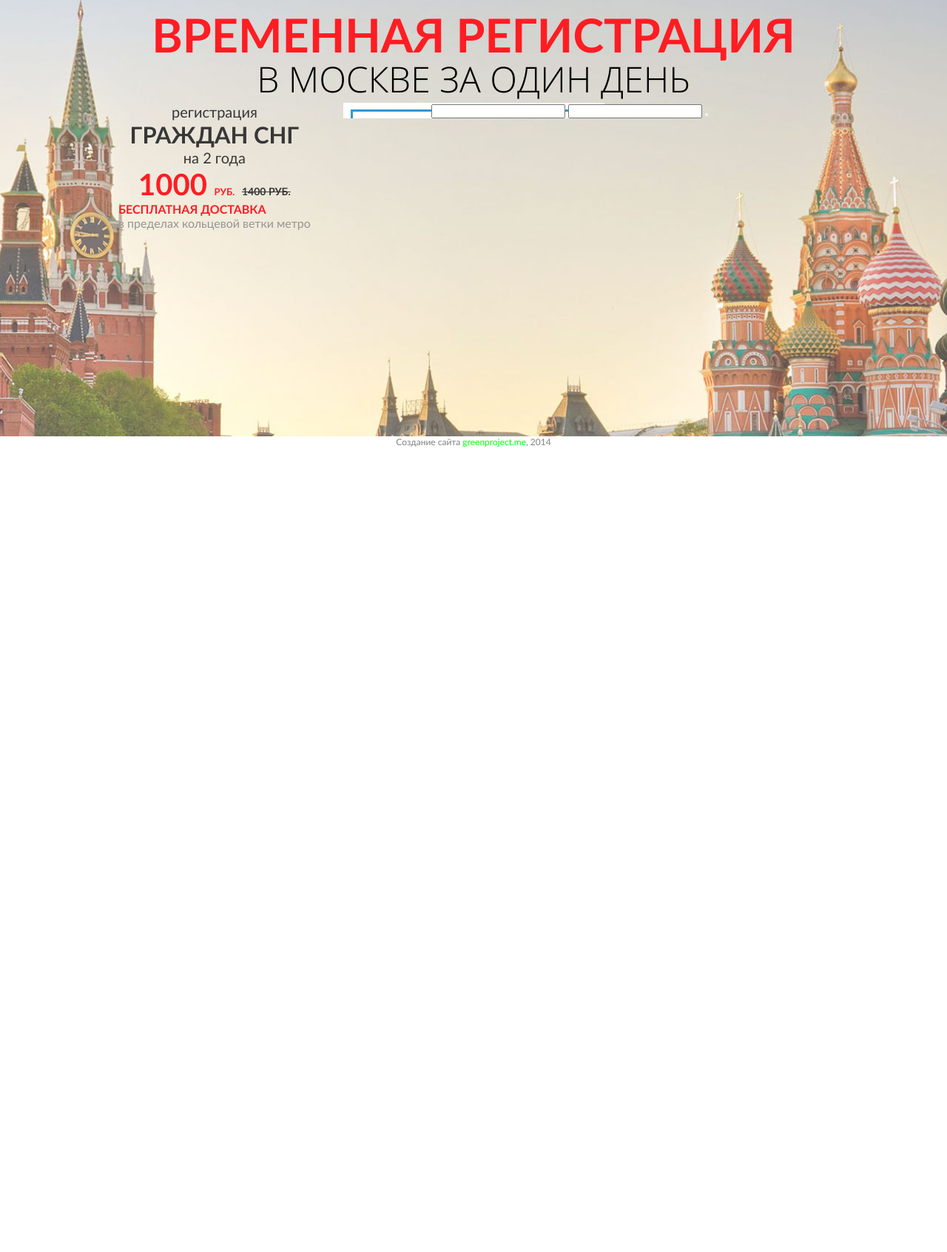
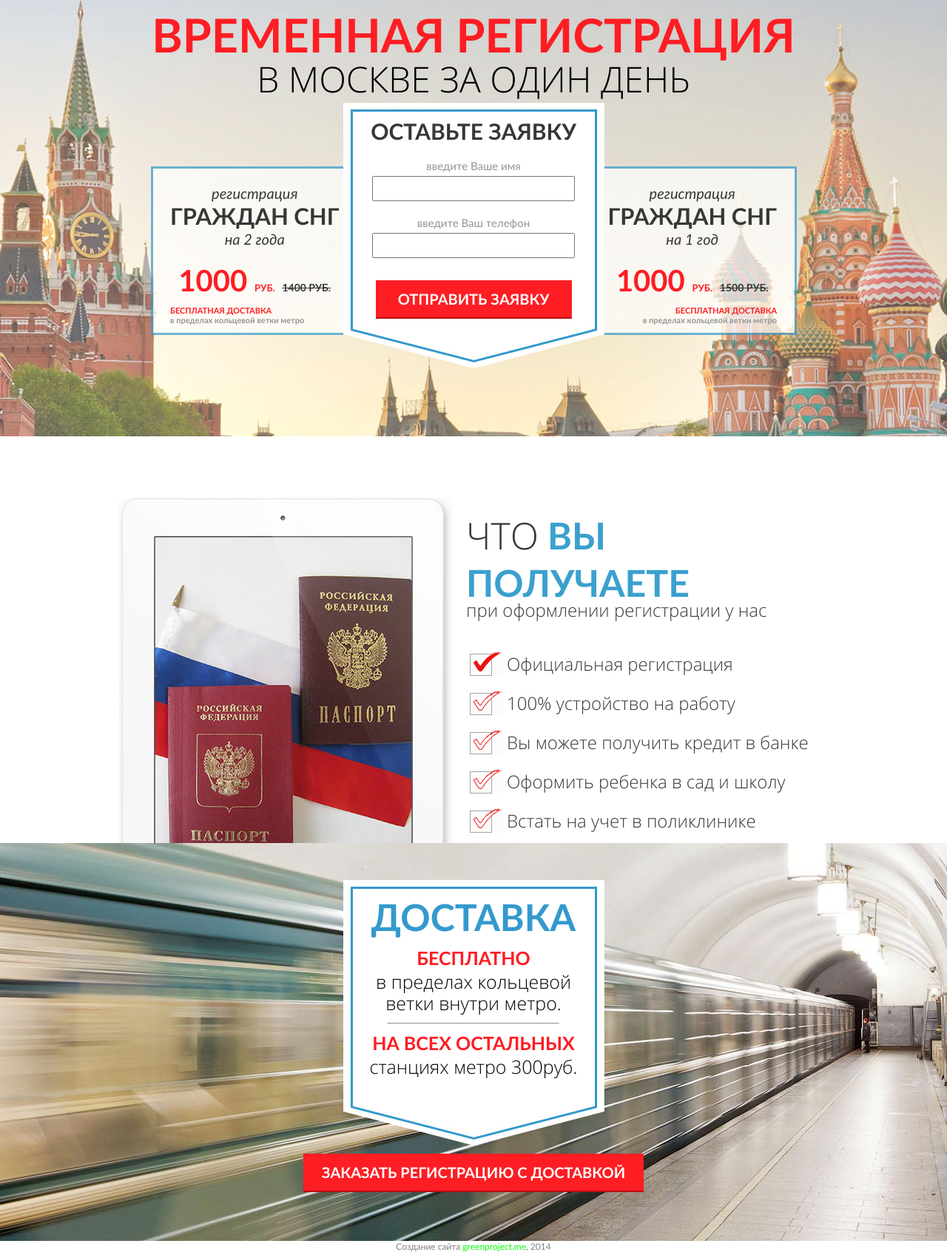
Before and after one commit to Yoozheg/reg, a plain HTML site: page index.html in a window 1280 px wide. Shown: the part 71-1764 px from the top of the page at 74% size. Before the commit the page ends 800 px from the top, so only its background shows below. Drawn offline with Linux system fonts and the light colour scheme.

Commit message:
close my blocks

```diff
--- a/index.html
+++ b/index.html
@@ -26,13 +26,20 @@
    <p class="string6">в пределах кольцевой ветки метро</p>
   </article>
   <form>
-   <p></p>
+   <h3>оставьте заявку</h3>
+   <p>введите Ваше имя</p>
    <input></input>
+   <p>введите Ваш телефон</p>
    <input></input>
-   <button></button>
+   <button>отправить заявку</button>
   </form>
-  <article>
-
+  <article class='right'>
+   <p class="string1">регистрация</p>
+   <p class="string2">граждан снг</p>
+   <p class="string1">на 1 год</p>
+   <p class="string4">1000 <span class="span1">руб.</span> <span class="span2">1500 руб.</span></p>
+   <p class="string5">бесплатная доставка</p>
+   <p class="string6">в пределах кольцевой ветки метро</p>
   </article>
 
  </div>
@@ -53,13 +60,32 @@
 
 <section id="what">
 <main>
-
+ <div>
+  <h3><span>что</span> вы получаете</h3>
+  <h4>при оформлении регистрации у нас</h4>
+  <ul>
+   <li class='selected' data-num='okno1.jpg'>Официальная регистрация</li>
+   <li data-num='okno2.jpg'>100% устройство на работу</li>
+   <li data-num='okno3.jpg'>Вы можете получить кредит в банке</li>
+   <li data-num='okno4.jpg'>Оформить ребенка в сад и школу</li>
+   <li data-num='okno5.jpg'>Встать на учет в поликлинике</li>
+  </ul>
+ </div>
 </main>
 </section>
 
 <footer>
 <main>
-
+ <div>
+  <h3>доставка</h3>
+  <h4>бесплатно</h4>
+  <p>в пределах кольцевой</p>
+  <p class='ololo'>ветки внутри метро.</p>
+  <hr />
+  <h4>на всех остальных</h4>
+  <p>станциях метро 300руб.</p>
+ </div>
+ <button>заказать регистрацию с доставкой</button>
 </main>
 </footer>
 
--- a/style.css
+++ b/style.css
@@ -21,23 +21,50 @@ header{}
 #header main{text-align:center;}
 #header h1{color:#fe1d23;font:bold 63px "Trebuchet MS";text-transform:uppercase;padding-top:80px;}
 #header h2{color:black;font:48px "Open Sans Light";text-transform:uppercase;margin-top:-10px;}
-#header div{background:url(img/pole1.png) center top no-repeat;}
+#header div{background:url(img/pole1.png) center top no-repeat;height:360px;position:relative;}
 #header article{font-family:"Trebuchet MS";}
-#header p.string1{color:#373737;font-size:20px;font-weight:normal;font-variant:italic;}
+#header p.string1{color:#373737;font-size:20px;font-weight:normal;font-style:italic;}
 #header p.string2{color:#373737;font-size:31px;font-weight:bold;text-transform:uppercase;}
-#header p.string4{color:#fe1d23;font-weight:bold;text-transform:uppercase;font-size:40px;}
+#header p.string4{color:#fe1d23;font-weight:bold;text-transform:uppercase;font-size:40px;margin-top:20px;}
 #header p.string4 span.span1{font-size:13px;}
 #header p.string4 span.span2{color:#373737;font-size:14px;text-decoration:line-through;}
-#header p.string5{color:#fe1d23;font-weight:bold;text-transform:uppercase;text-align:left;}
-#header p.string6{color:#949494;text-align:left;}
+#header p.string5{color:#fe1d23;font-weight:bold;text-transform:uppercase;text-align:left;font-size:11px;margin-top:10px;}
+#header p.string6{color:#949494;text-align:left;font-weight:bold;font-size:11px;}
+#header article.right p.string5, #header article.right p.string6{text-align:right;}
+#header article.right{float:none;position:absolute;top:110px;right:70px;}
+#header article.left{float:none;position:absolute;left:70px;top:110px;}
+#header form{width:353px;margin: 0 auto;}
+#header form h3{color:#373737;font:bold 30px "Trebuchet MS";padding-top:20px;text-transform:uppercase;}
+#header form p{color:#949494;font:15px "Trebuchet MS";margin-top:20px;margin-bottom:5px;}
+#header form input{display:block;margin: 0 auto;width:260px;height:20px;padding:5px;font:20px "Trebuchet MS";color:#373737;}
+#header form button{display:block;margin:30px auto 0 auto;color:white;background-color:#fe1d23;border:none;outline:none;box-shadow:0 2px 0 #b90c10;width:265px;height:50px;font:bold 20px "Trebuchet MS";text-transform:uppercase;cursor:pointer;}
+#header form button:active{margin-top:32px;box-shadow:none;}
 
 #work{}
 
 #price{}
 
-#what{}
+#what{background:white;}
+#what main{background:url('img/okno1.jpg') bottom left no-repeat;height:550px;}
+#what div{margin-left:470px;}
+#what h3{color:#3ba0ce;font:bold 50px "Trebuchet MS";text-transform:uppercase;padding-top:100px;}
+#what h3 span{color:#373737;font:50px "Open Sans Light";}
+#what h4{color:#373737;font:24px "Open Sans Light";margin-top:-10px;}
+#what ul{padding-left:5px;list-style:none;margin-top:40px;}
+#what ul li{color:#373737;font:24px "Open Sans Light";background:url('img/gl_off.png') left center no-repeat;padding-left:50px;margin-top:20px;cursor:pointer;}
+#what ul li.selected{background:url('img/gl_on.png') left center no-repeat;}
 
-footer{}
+
+footer{height:488px;background:url(img/fon3.jpg) center top no-repeat;padding-top:50px;}
+footer main{text-align:center;}
+footer div{background:url(img/pole2.png) center top no-repeat;height:360px;position:relative;width:353px;margin:0 auto;}
+footer h3{color:#3499cd;font:bold 50px "Trebuchet MS";text-transform:uppercase;padding-top:20px;}
+footer h4{color:#fe1d23;font:bold 25px "Trebuchet MS";text-transform:uppercase;margin-top:10px;}
+footer p{color:#000;font:25px "Open Sans Light";}
+footer p.ololo{margin-top:-5px;margin-bottom:10px;}
+footer button{display:block;margin:10px auto 0 auto;color:white;background-color:#fe1d23;border:none;outline:none;box-shadow:0 2px 0 #b90c10;height:50px;font:bold 20px "Trebuchet MS";text-transform:uppercase;cursor:pointer;padding:0 25px;}
+footer button:active{margin-top:12px;box-shadow:none;}
+footer hr{width:230px;margin:0 auto;}
 
 #splash{position:fixed;top:0;left:0;right:0;bottom:0;background:rgba(0,0,0,.8);color:white;text-shadow:0 0 1px #666;display:none;z-index:10}
 #splash main{text-align:center;top:150px}
```
